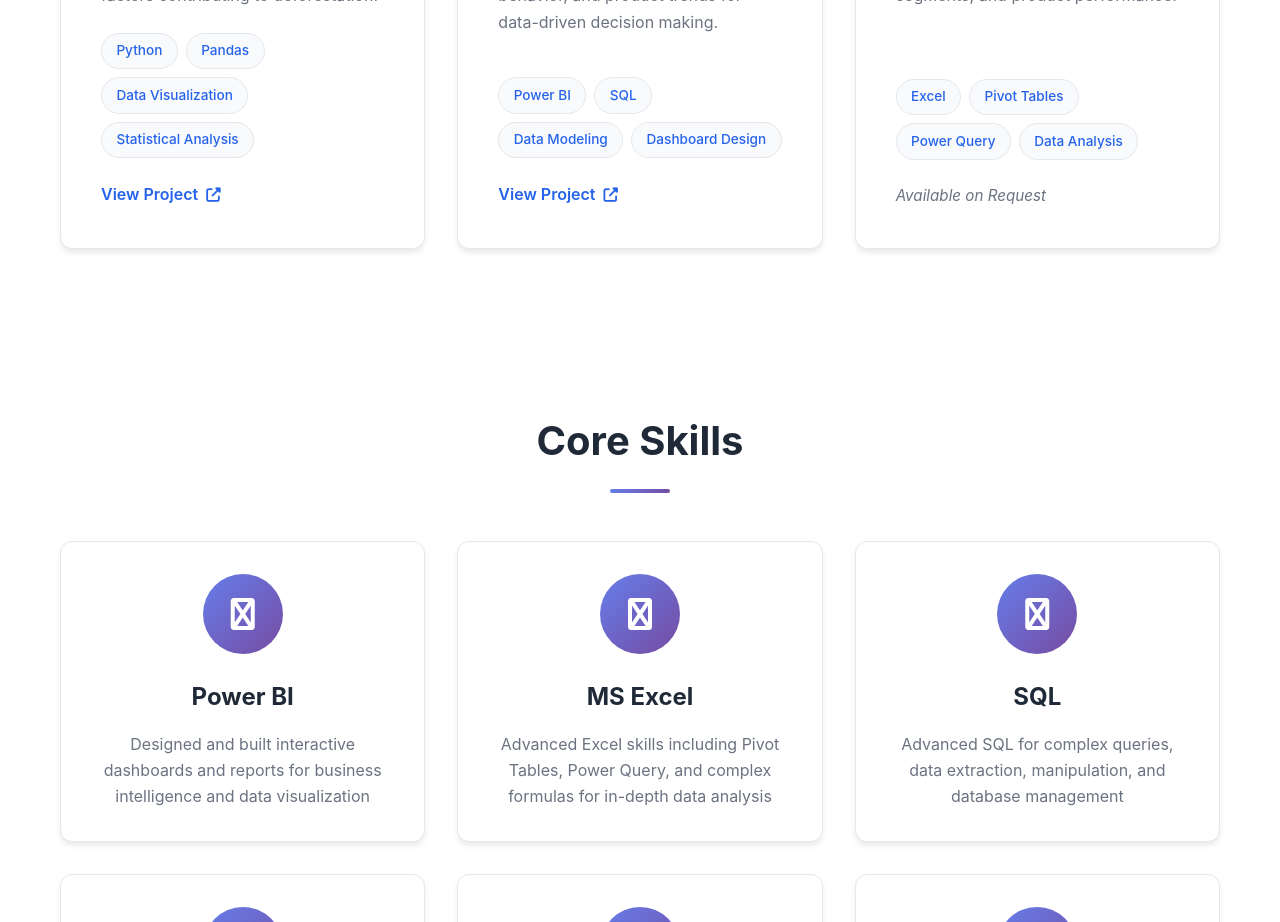
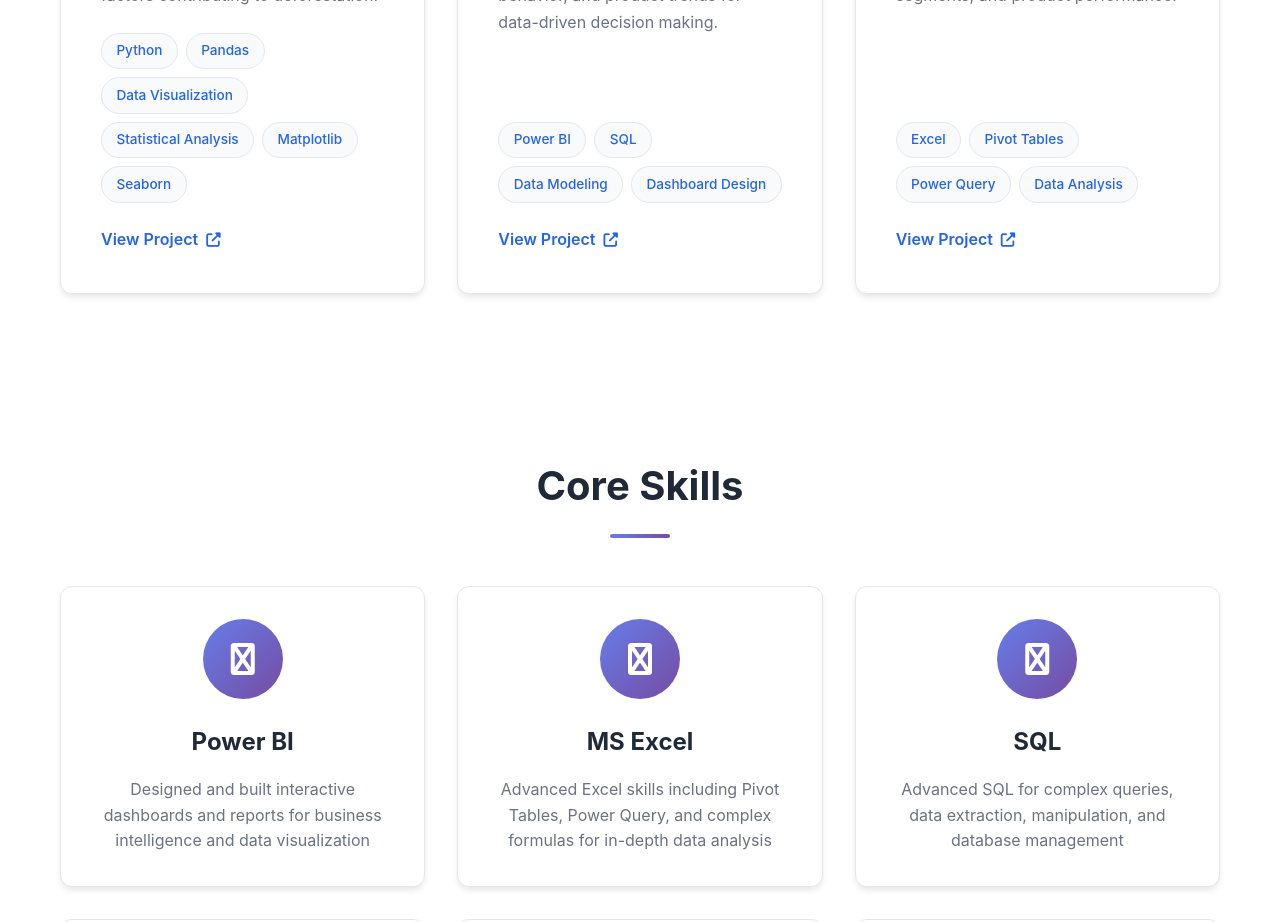
Before and after one commit to GuyAfik/Thalyta-Portfolio, a React (Vite) app: page / in a window 1280 px wide. Shown: the part 4140-5062 px from the top of the page. Built offline with nearby package versions, Linux system fonts and the light colour scheme.

Commit message:
projects

```diff
--- a/src/components/Projects.jsx
+++ b/src/components/Projects.jsx
@@ -6,22 +6,22 @@
     {
       title: 'Amazon Forest Deforestation Analysis',
       description: 'Comprehensive data analysis project examining deforestation patterns in the Amazon rainforest using Python and Pandas. Analyzed historical data to identify trends, patterns, and key factors contributing to deforestation.',
-      technologies: ['Python', 'Pandas', 'Data Visualization', 'Statistical Analysis'],
-      link: 'https://github.com/thalyta-marques/amazon-deforestation-analysis',
+      technologies: ['Python', 'Pandas', 'Data Visualization', 'Statistical Analysis', 'Matplotlib', "Seaborn"],
+      link: 'https://htmlpreview.github.io/?https://github.com/Thalyta99/AmazonOnFire/blob/main/Amazon-On-Fire.html',
       icon: 'fa-tree'
     },
     {
       title: 'AdventureWorks Database Analysis',
       description: 'Business intelligence project analyzing the AdventureWorks database using Power BI. Created interactive dashboards to visualize sales performance, customer behavior, and product trends for data-driven decision making.',
       technologies: ['Power BI', 'SQL', 'Data Modeling', 'Dashboard Design'],
-      link: 'https://github.com/thalyta-marques/adventureworks-powerbi',
+      link: 'https://github.com/Thalyta99/HR-Business-Analysis',
       icon: 'fa-chart-line'
     },
     {
       title: 'Super Store Sales Analysis',
       description: 'Advanced Excel project analyzing retail sales data for a Super Store. Utilized Pivot Tables, Power Query, and advanced formulas to uncover insights about sales trends, customer segments, and product performance.',
       technologies: ['Excel', 'Pivot Tables', 'Power Query', 'Data Analysis'],
-      link: '#',
+      link: 'https://drive.google.com/file/d/1BSVd43xgD2bCPjhtc_qEoaY0CW-mqjc5/view?usp=sharing&usp=embed_facebook',
       icon: 'fa-store'
     }
   ]
```
